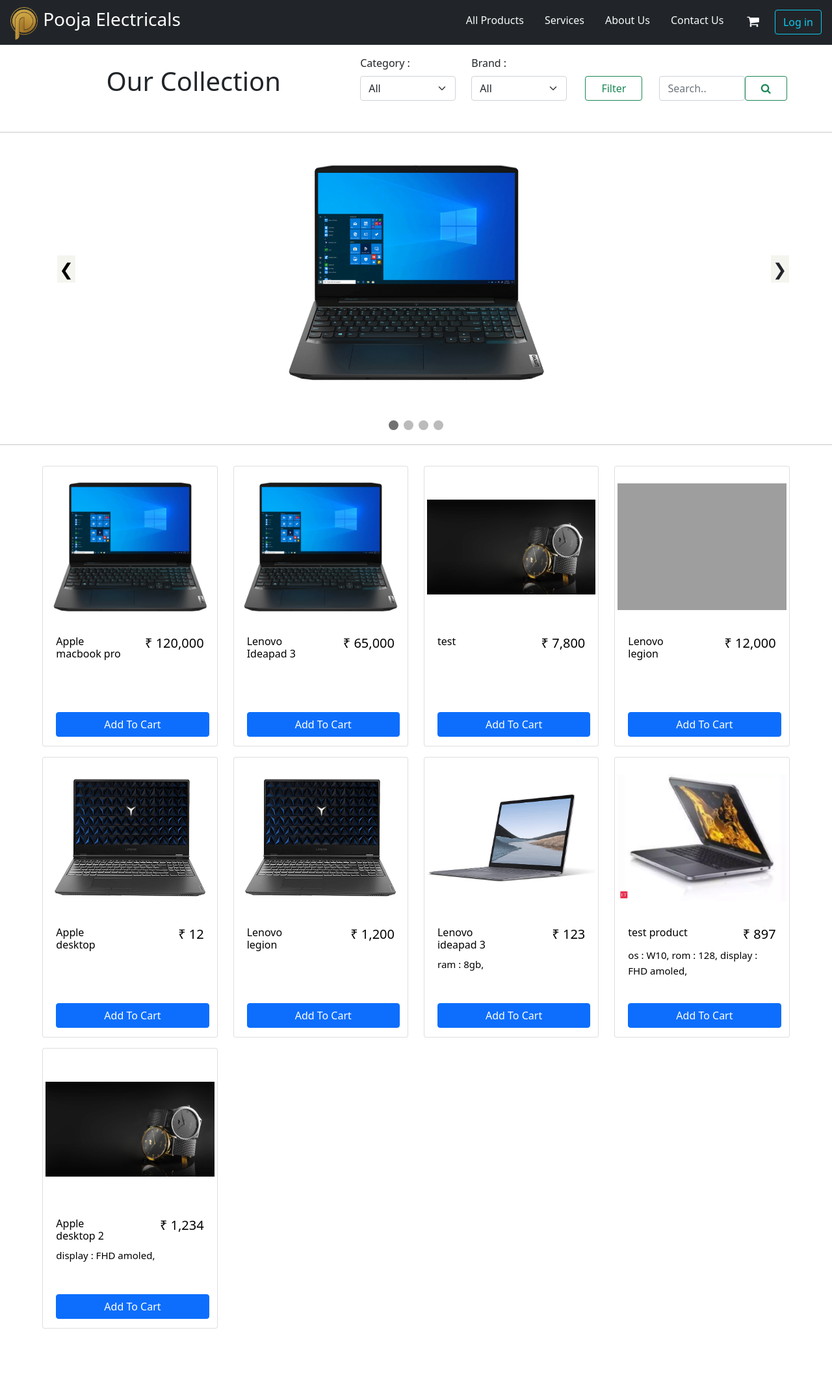
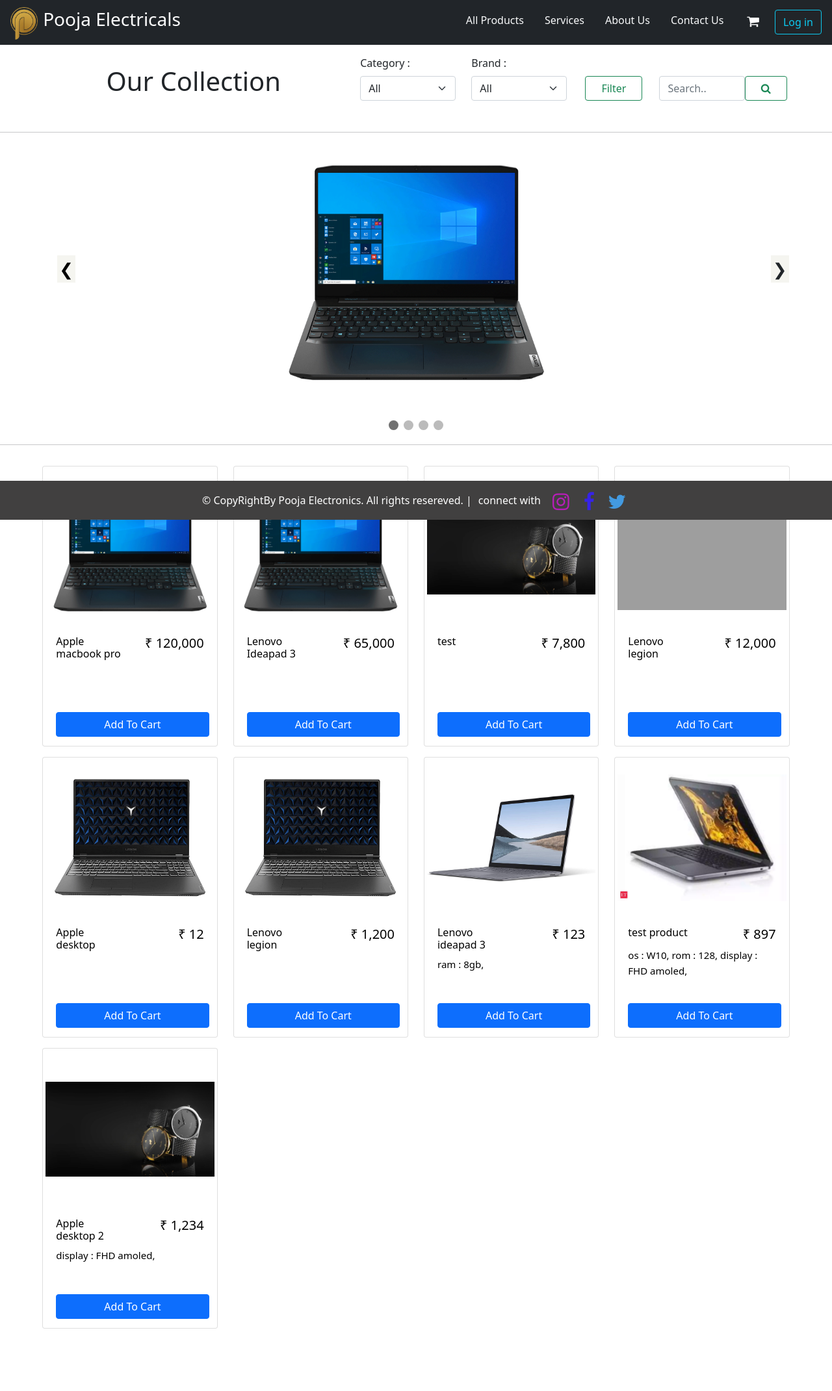
Before and after one commit to kkishans/Shopping-App, a PHP site: page /index.php in a window 1280 px wide. Shown: the whole page at 65% size. Before the commit the page ends 2045 px from the top, so only its background shows below. Run offline with PHP 8.4, Linux system fonts and the light colour scheme; data comes from the database, SQL or seed files in the repository; data that the repository does not hold is empty; some libraries are stand-ins or nearby versions; grey boxes are pictures that could not be loaded.

Commit message:
Added Sticky footer on all pages

```diff
--- a/aboutUs.php
+++ b/aboutUs.php
@@ -23,3 +23,4 @@
     </dl>
     <p>GST NO-24AARPU7005J1ZA</p>
 </div>
+<?php include 'bottom.php' ?>
--- a/admin/manageCarousel.php
+++ b/admin/manageCarousel.php
@@ -46,6 +46,7 @@
         </form>
     </div>
 </div>
+<?php include 'bottom.php' ?>
 <?php
 
     if (isset($_POST['addImage'])) {
--- /dev/null
+++ b/bottom.php
@@ -0,0 +1,18 @@
+<div class="mt-5 pt-5"></div>
+
+<div class="footer fixed-bottom">
+    <div class="copyright-text">
+      <p>&COPY; CopyRightBy Pooja Electronics. All rights resereved. |</p>
+    </div>
+    <div class="copyright">
+        <span> connect with </span>
+    </div>
+    <div class="copyright">
+
+        <a href="#"> <i class="fa fa-instagram insta"></i></a>
+        <a href="#"> <i class="fa fa-facebook facebook"></i></a>
+        <a href="#"> <i class="fa fa-twitter twitter"></i></a>
+    </div>
+</div>
+</body>
+</html>
--- a/contactus.php
+++ b/contactus.php
@@ -70,3 +70,4 @@
     }
 
 ?>
+<?php include 'bottom.php' ?>
--- a/css/style.css
+++ b/css/style.css
@@ -149,3 +149,69 @@
 }
 
 /* end of add to cart */
+/* footer */
+.footer{
+  position: fixed;
+  height: 60px;
+  display: flex;
+  color: white;
+  align-items: center;
+  justify-content: center;
+  bottom: 0;
+  left: 0;
+  width: 100%;
+  background-color: #414040;
+}
+
+/* end of  footer */
+.copyright-text{
+  align-items: center;
+  padding-top: 15px;
+}
+.insta{
+  color: rgb(185, 29, 185);
+  padding: 5px 8px;
+  font-size: 30px;
+}
+.insta:hover{
+  transition: .5s;
+  color: white;
+  border-radius: 10px;
+  background-color: rgb(185, 29, 185);
+}
+.facebook{
+  color: rgb(54, 35, 231);
+  padding: 5px 10px;
+  font-size: 30px;
+}
+.facebook:hover{
+  transition: .5s;
+  color: white;
+  border-radius: 10px;
+  background-color: rgb(54, 35, 231);
+}
+.twitter{
+  color: rgb(67, 154, 224);
+  padding: 3px 6px;
+  font-size: 30px;
+}
+.twitter:hover{
+  transition: .5s;
+  color: white;
+  border-radius: 10px;
+  background-color: rgb(67, 154, 224);
+}
+/* copyright a */
+.copyright a{
+  text-decoration: none;
+  font-size: 36px;
+  font-weight: 800;
+  padding: 10px auto;
+  color: white;
+}
+.copyright span{
+  padding: 10px;
+  margin-top: -40px;
+}
+
+/* end of  copyright a */
--- a/index.php
+++ b/index.php
@@ -230,13 +230,10 @@
   <?php
   }
   ?>
-
-
-
 </div>
 <?php
+
 if ($count_of_data < $total_rows) {
-
 
 ?>
   <nav aria-label="Page navigation example mt-5">
@@ -278,7 +275,9 @@
 
   ?>
 </datalist>
-
+<?php
+  include './bottom.php';
+?>
 <script src="https://cdn.jsdelivr.net/npm/@popperjs/core@2.6.0/dist/umd/popper.min.js"></script>
 <script src="https://cdn.jsdelivr.net/npm/bootstrap@5.0.0-beta2/dist/js/bootstrap.min.js"></script>
 <script type="text/javascript">
--- a/product.php
+++ b/product.php
@@ -132,7 +132,7 @@
   </div>
 </div>
 
-
+<?php include 'bottom.php' ?>
 <script type="text/javascript">
   var slide_index = 1;
   displaySlides(slide_index);
--- a/user/cart.php
+++ b/user/cart.php
@@ -246,7 +246,9 @@
     </table>
   </div>
 </div>
-
+<?php
+    include './bottom.php';
+?>
 <!-- Qty changing code -->
 <?php
     if (isset($_POST['decrease'])) {
@@ -359,6 +361,7 @@
         }
 
     }
+
 ?>
 
 <!-- Mail message function -->
@@ -397,3 +400,4 @@
 
     }
 ?>
+<?php include '../bottom.php' ?>
--- a/user/userLogin.php
+++ b/user/userLogin.php
@@ -88,3 +88,4 @@
 }
 
 ?>
+<?php include '../bottom.php' ?>
--- a/user/userRegistration.php
+++ b/user/userRegistration.php
@@ -150,3 +150,4 @@
 }
 
 ?>
+<?php include '../bottom.php' ?>
```
Also changed, not shown: admin/bottom.php (+16 -0 lines).
